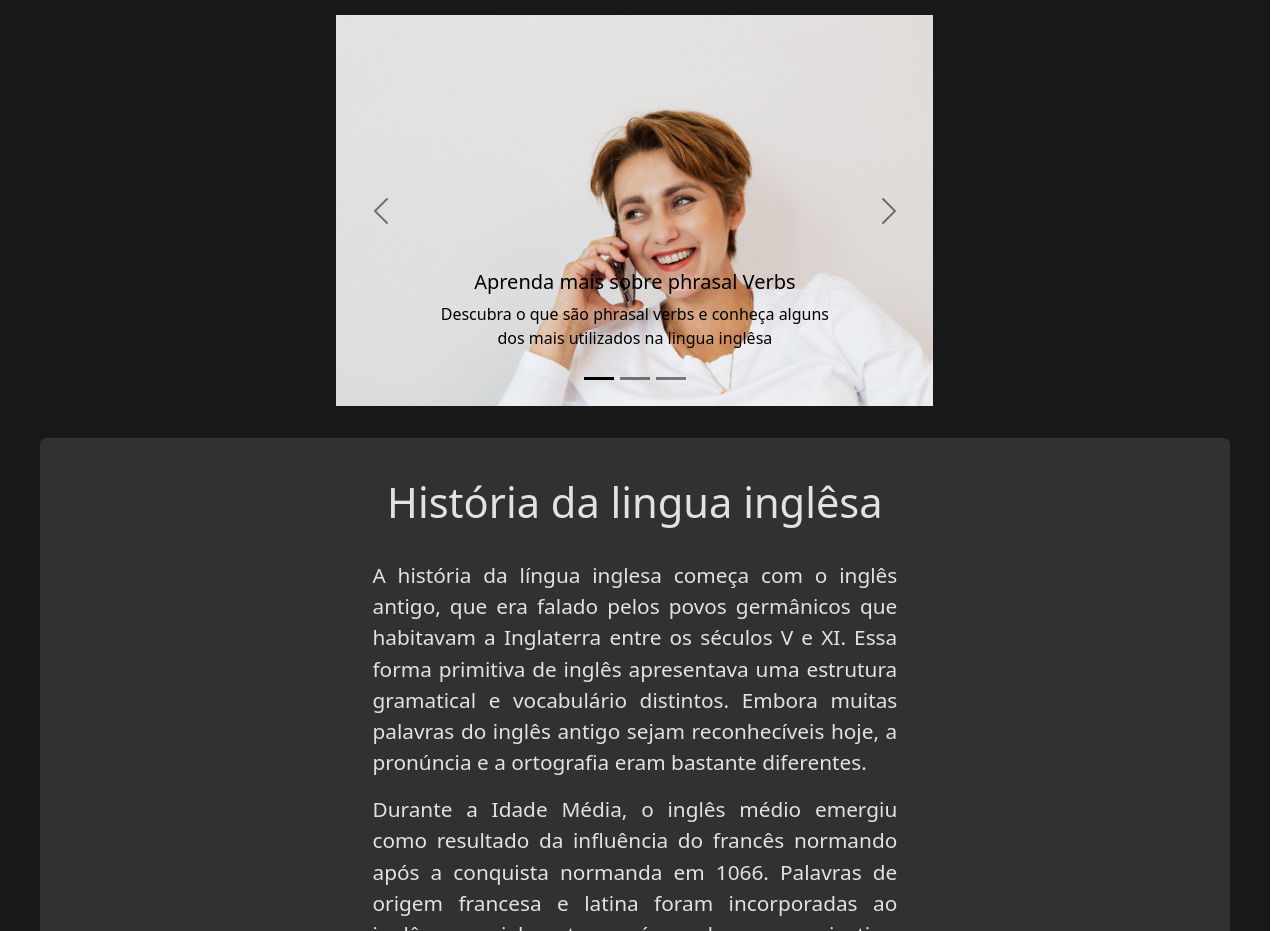
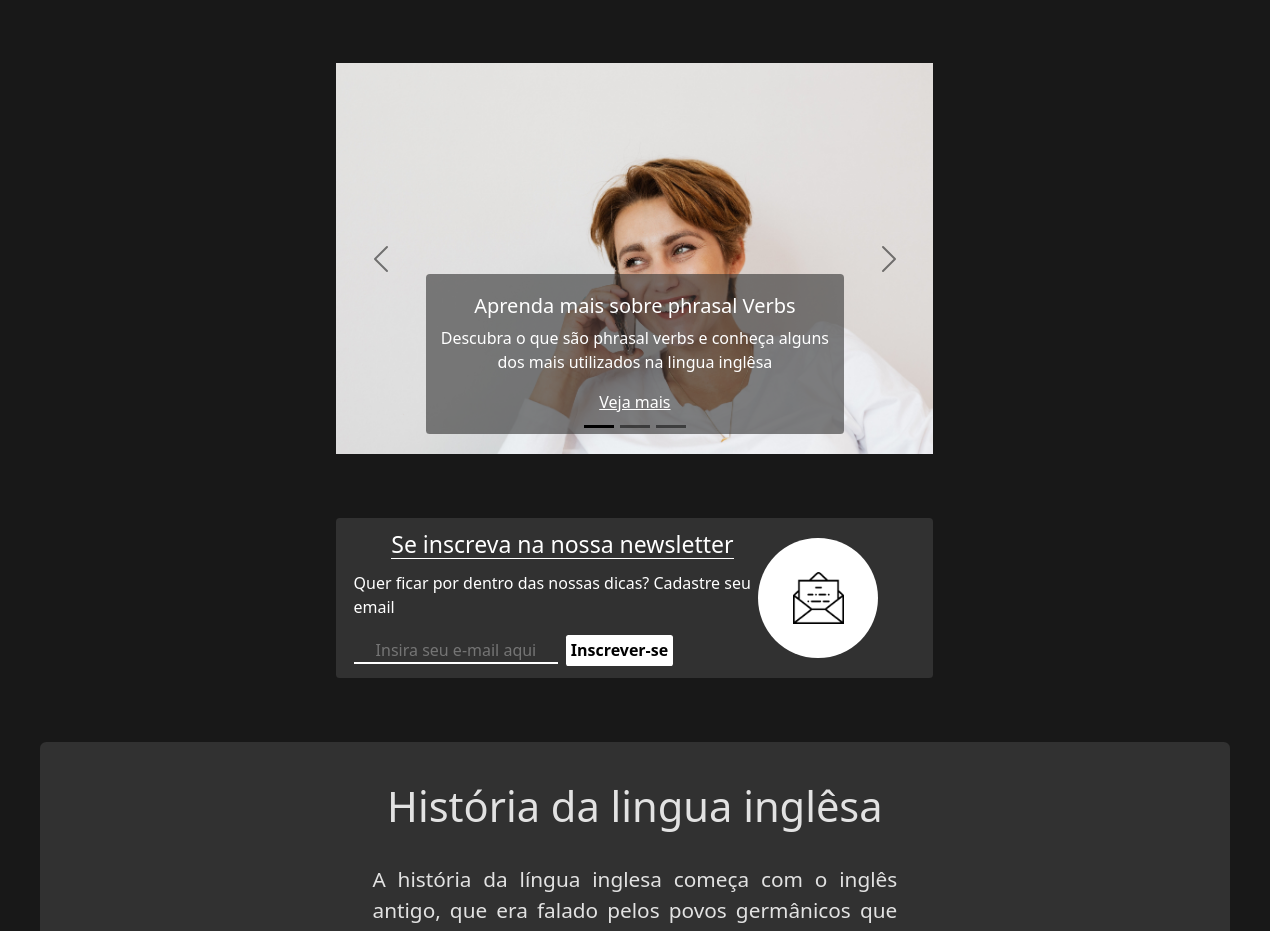
Before and after one commit to MotaVinicius/BlogIngles, a plain HTML site: page HTML/index.html in a window 1280 px wide. Shown: the part 273-1204 px from the top of the page. Drawn offline with nearby package versions, Linux system fonts and the light colour scheme.

Commit message:
newsletter

```diff
--- a/CSS/main.css
+++ b/CSS/main.css
@@ -58,7 +58,7 @@ section{
     display: flex;
     flex-direction: column;
     align-items: center;
-    gap: 4vh;
+    gap: 8vh;
     min-height: 100vh;
     width: 99.2vw;
     background-color: rgba(0, 0, 0, 0.904);
@@ -69,7 +69,7 @@ section{
     align-items: center;
     background: #323232f7;
     background-size: cover;
-    margin-top: 4vh;
+    margin-top: 6vh;
     border-radius: 0.7vw;
     width: 98%;
     height: 18vh;
@@ -110,13 +110,97 @@ section{
   .carousel-item {
     text-align: center;
   }
+  .carousel-caption{
+    background-color: #3232329a;
+    border-radius: .3vw;
+  }
+  .carousel-caption h5, .carousel-caption p, .carousel-caption a{
+    color: white;
+  }
+#newsletter{
+    width: 99.2vw;
+    display: flex;
+    align-items: center;
+    justify-content: center;
+}
+#box-newsletter{
+    width: 47%;
+    height: 20vh;
+    background-color: #323232f7;
+    color: white;
+    display: flex;
+    align-items: center;
+    justify-content: center;
+    gap: 1vw;
+    border-radius: .3vw;
+}
+#content{
+    width: 70%;
+    display: flex;
+    justify-content: center;
+    flex-direction: column;
+    align-items: center;
+    margin-left: -3vw;
+}
+#content h3{
+    font-size: 1.8vw;
+    border-bottom: 1px solid white;
+    margin-bottom: 1.5vh;
+}
+#input input{
+    width: 16vw;
+    background-color: transparent;
+    border: none;
+    border-bottom: 2px solid white;
+    color: white;
+    padding: 0 1vw;
+}
+input:focus{
+    outline: none;
+}
+input::placeholder{
+    text-align: center;
+}
+#input button{
+    margin-left: .25vw;
+    background-color: white;
+    border-radius: .2vw;
+    border: none;
+    padding: .4vh .4vw;
+    font-weight: 600;
+}
+#input button:hover{
+    background-color: brown;
+    color: white;
+    cursor: pointer;
+}
+
+#imagem{
+    margin-left: -2vw;
+    display: flex;
+    justify-content: center;
+    align-items: center;
+    height: 15vh;
+    border-radius: 50%;
+    width: 20%;
+    background-color: white;
+}
+#fundo{
+    border-radius: 50%;
+    background-color: white;
+}
+#fundo img{
+    width: 4vw;
+}
+
+/*historia*/
 #history{
     background: #323232f7;
     width: 93vw;
     padding: 5vh 26vw;
     border-radius: 0.4rem;
     color: rgba(255, 255, 255, 0.859);
-    margin-bottom: 5rem;
+    margin-bottom: 20vh;
     text-align: justify;
 }
 #history h1{
@@ -129,13 +213,15 @@ section{
     margin-bottom: 1rem;
 }
 footer{
+    display: flex;
+    justify-content: space-evenly;
     box-shadow: 0px 0px 9px 3px #4d4d4df4;
     background-color: brown;
     bottom: 0;
     color: #e8e8e8f4;
-    height: 4vh;
+    height: 20vh;
     text-align: center;
-    padding-top: .8vh;
+    padding-top: 3vh;
     font-weight: bold;
     width: 99.2vw;
 }
--- a/HTML/index.html
+++ b/HTML/index.html
@@ -55,24 +55,27 @@
                     </div>
                     <div class="carousel-inner">
                       <div class="carousel-item active">
-                        <img src="../Img/Phrasal.jpg" class="d-block w-100" alt="...">
+                        <img src="../Img/Phrasal.jpg" class="d-block w-100" alt="Phrasal verbs">
                         <div class="carousel-caption d-none d-md-block">
                           <h5>Aprenda mais sobre phrasal Verbs</h5>
                           <p>Descubra o que são phrasal verbs e conheça alguns dos mais utilizados na lingua inglêsa</p>
+                          <a href="phrasalVerbs.html">Veja mais</a>
                         </div>
                       </div>
                       <div class="carousel-item">
-                        <img src="../Img/verbs.jpg" class="d-block w-100" alt="...">
+                        <img src="../Img/verbs.jpg" class="d-block w-100" alt="Verbos">
                         <div class="carousel-caption d-none d-md-block">
                           <h5>Verbos da lingua Inglêsa</h5>
                           <p>Aprenda mais sobre os principais verbos da lingua inglêsa</p>
+                          <a href="verbs.html">Veja mais</a>
                         </div>
                       </div>
                       <div class="carousel-item">
-                        <img src="../Img/note.jpg" class="d-block w-100" alt="...">
+                        <img src="../Img/note.jpg" class="d-block w-100" alt="Regras gramaticais">
                         <div class="carousel-caption d-none d-md-block">
                           <h5>Regras Gramaticais</h5>
                           <p>Conheça as principais regras gramaticais e como são aplicadas</p>
+                          <a href="grammarRules.html">Veja mais</a>
                         </div>
                       </div>
                     </div>
@@ -86,6 +89,23 @@
                     </button>
                   </div>
             </article>
+            <div id="newsletter">
+                <div id="box-newsletter">
+                    <div id="content">
+                        <h3>Se inscreva na nossa newsletter</h3>
+                        <div id="input">
+                            <p>Quer ficar por dentro das nossas dicas? Cadastre seu email</p>
+                            <input type="email" id="email" placeholder="Insira seu e-mail aqui">
+                            <button onclick="enviar()">Inscrever-se</button>
+                        </div>
+                    </div>
+                    <div id="imagem">
+                        <div id="fundo">
+                            <img src="../Img/letter_opened_icon-icons.com_67751.png" alt="">
+                        </div>
+                    </div>
+                </div>
+            </div>
             <article id="history">
                 <h1>História da lingua inglêsa</h1>
                 <p>A história da língua inglesa começa com o inglês antigo, que era falado pelos povos germânicos que habitavam a Inglaterra entre os séculos V e XI. Essa forma primitiva de inglês apresentava uma estrutura gramatical e vocabulário distintos. Embora muitas palavras do inglês antigo sejam reconhecíveis hoje, a pronúncia e a ortografia eram bastante diferentes.</p>
@@ -98,9 +118,22 @@
         </section>
     </main>
     <footer>
-        &copy; Projeto pessoal
+        <div id="credits">
+            <h4>Créditos e atribuições</h4>
+            <p>xxxxxxxx</p>
+            <p>xxxxxxxx</p>
+            <p>xxxxxxxx</p>
+        </div>
+        <div id="copy">
+            <h4>&copy; Projeto pessoal</h4>
+        </div>
+        <div id="contato">
+            <h4>Entre em contato conosco</h4>
+            <p>Email: xxxxxx@xxxx.com</p>
+            <p>Whatsapp: (xx)xxxxx-xxxx</p>
+        </div>
+
     </footer>
         <script src="../JS/script.js"></script>
-        <script src="https://cdn.jsdelivr.net/npm/bootstrap@5.3.1/dist/js/bootstrap.bundle.min.js" integrity="sha384-HwwvtgBNo3bZJJLYd8oVXjrBZt8cqVSpeBNS5n7C8IVInixGAoxmnlMuBnhbgrkm" crossorigin="anonymous"></script>
 </body>
 </html>
```
Also changed, not shown: CSS/phrasalVerbs.css (+10 -3 lines), HTML/phrasalVerbs.html (+3 -2 lines), Img/letter_opened_icon-icons.com_67751.png (added).
